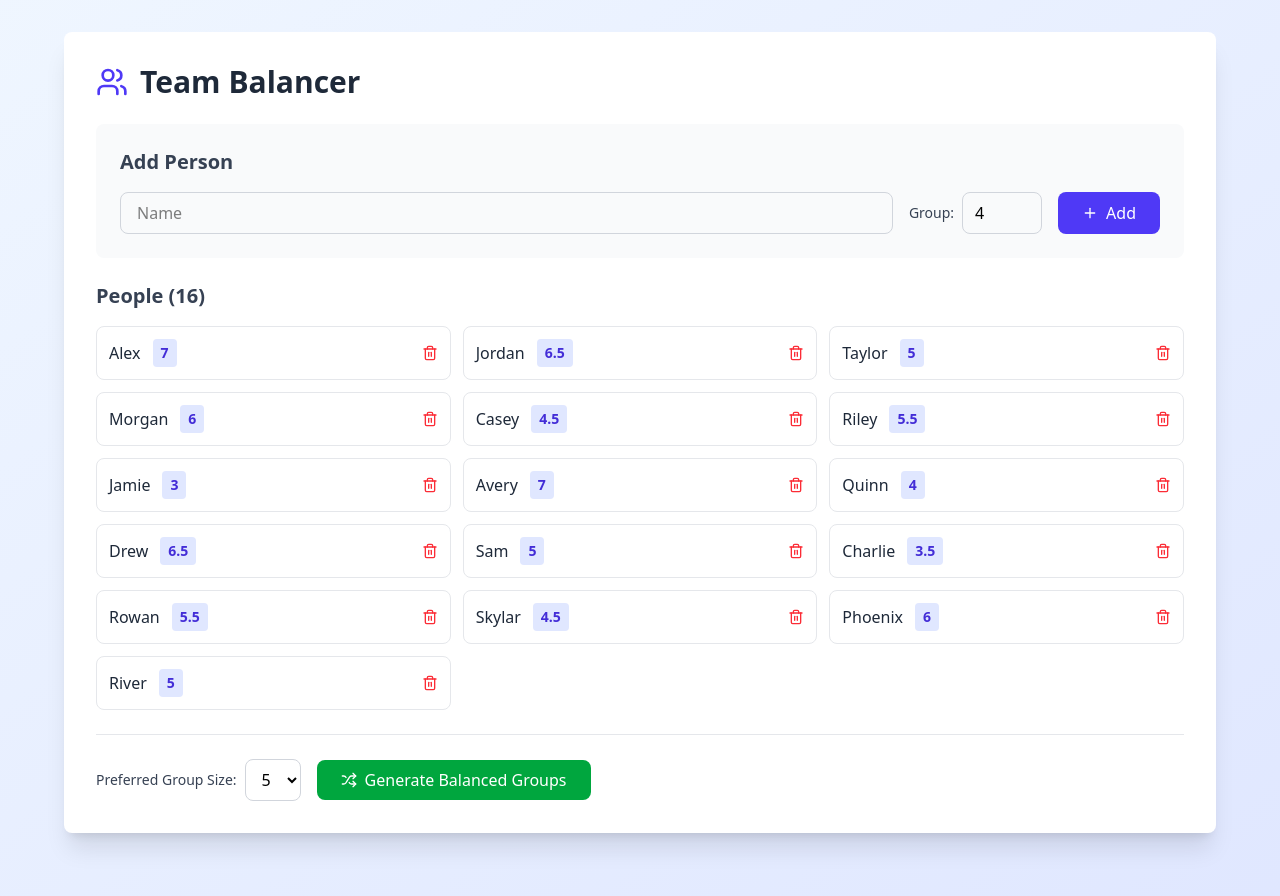
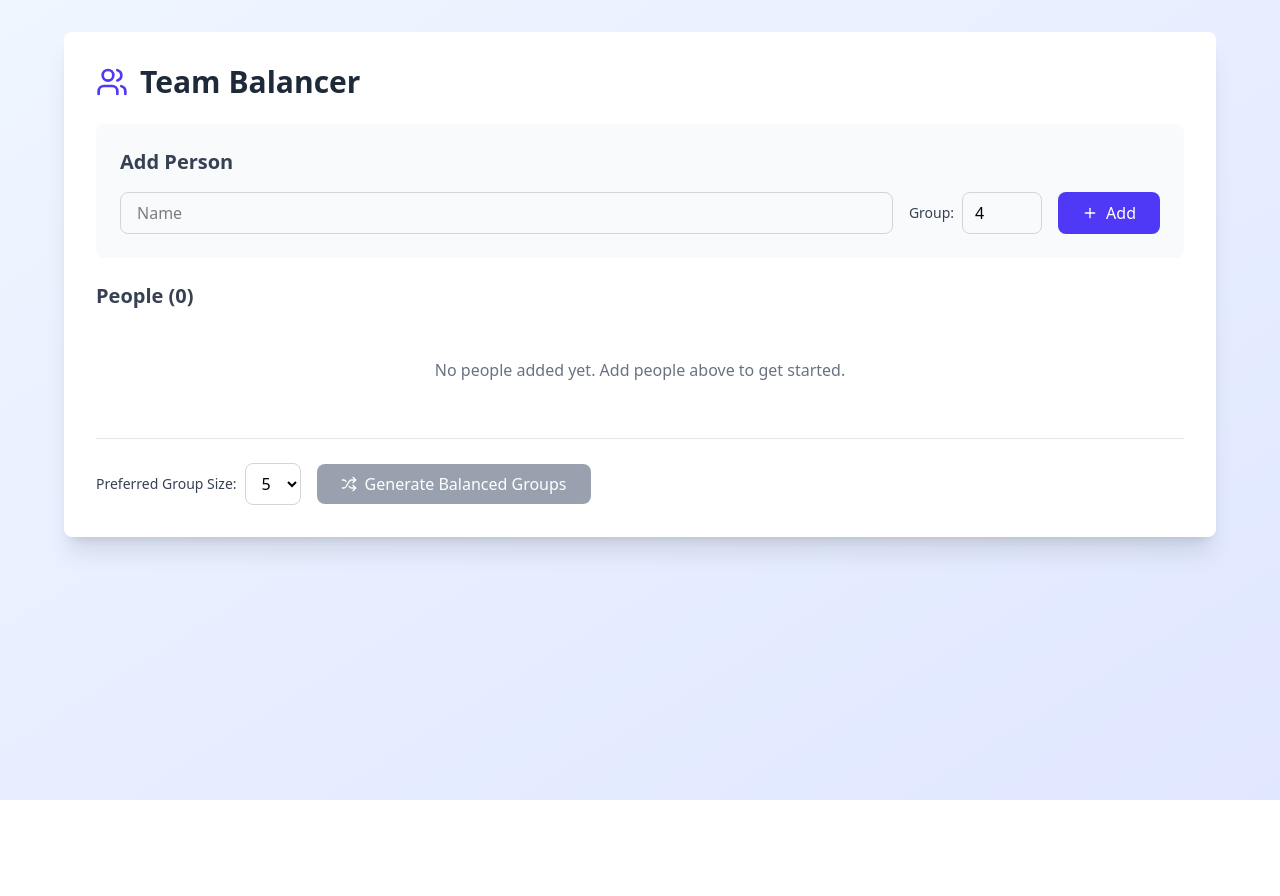
Before and after one commit to littlepenguinni/Group-Balancer, a React (Vite) app: page / in a window 1280 px wide. After the commit the page ends 800 px from the top, so only its background shows below. Built offline with nearby package versions, Linux system fonts and the light colour scheme.

Commit message:
Remove Hardcoded data

```diff
--- a/src/App.tsx
+++ b/src/App.tsx
@@ -14,22 +14,6 @@ interface Group {
 
 export default function TeamBalancer() {
     const [people, setPeople] = useState<Person[]>([
-        { id: '1', name: 'Alex', potential: 7 },
-        { id: '2', name: 'Jordan', potential: 6.5 },
-        { id: '3', name: 'Taylor', potential: 5 },
-        { id: '4', name: 'Morgan', potential: 6 },
-        { id: '5', name: 'Casey', potential: 4.5 },
-        { id: '6', name: 'Riley', potential: 5.5 },
-        { id: '7', name: 'Jamie', potential: 3 },
-        { id: '8', name: 'Avery', potential: 7 },
-        { id: '9', name: 'Quinn', potential: 4 },
-        { id: '10', name: 'Drew', potential: 6.5 },
-        { id: '11', name: 'Sam', potential: 5 },
-        { id: '12', name: 'Charlie', potential: 3.5 },
-        { id: '13', name: 'Rowan', potential: 5.5 },
-        { id: '14', name: 'Skylar', potential: 4.5 },
-        { id: '15', name: 'Phoenix', potential: 6 },
-        { id: '16', name: 'River', potential: 5 },
     ]);
     const [name, setName] = useState('');
     const [potential, setPotential] = useState<number | string>(4);
```
